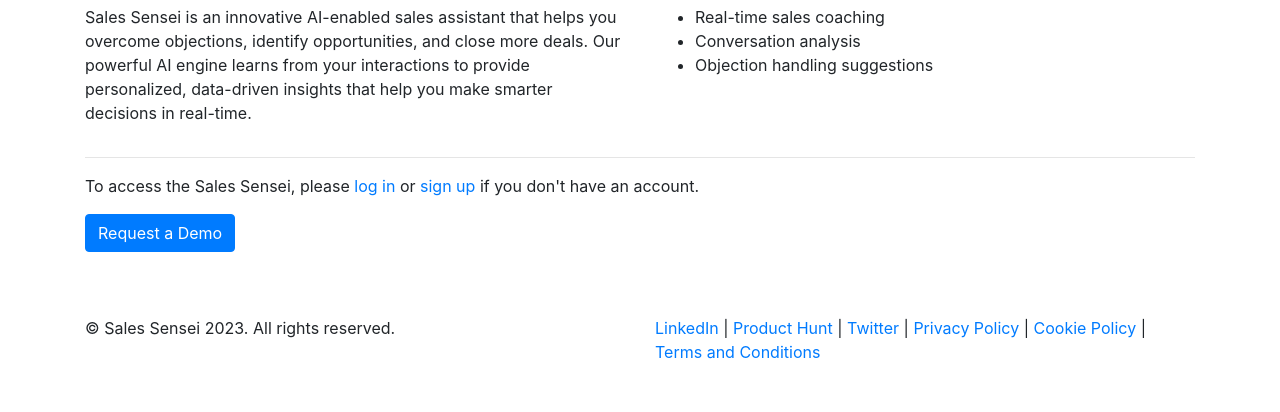
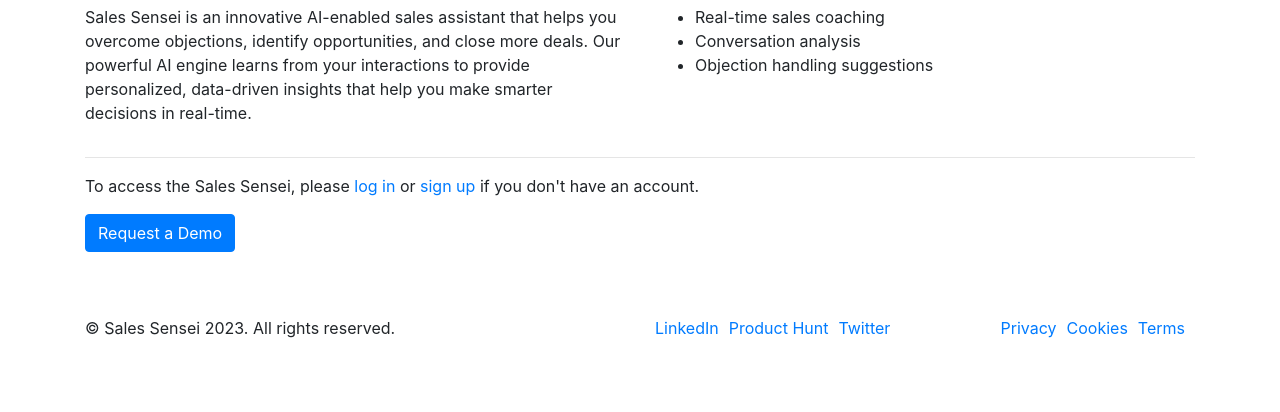
Before and after one commit to wooyakob/sensaigroup, a Flask app: page /landing in a window 1280 px wide. Shown: the part 561-973 px from the top of the page. After the commit the page ends 899 px from the top, so only its background shows below. Run offline with Flask 3, Linux system fonts and the light colour scheme; some libraries are stand-ins or nearby versions.

Commit message:
update link positioning

```diff
--- a/static/styles.css
+++ b/static/styles.css
@@ -141,3 +141,23 @@ footer {
   display: flex;
   justify-content: flex-end;
 }
+
+.footer-links {
+  display: grid;
+  grid-template-columns: auto 1fr;
+  column-gap: 30px;
+}
+.social-icons, .policy-links {
+  display: flex;
+  list-style-type: none;
+  padding: 0;
+}
+.social-icons li, .policy-links li {
+  margin-right: 10px;
+}
+.social-icons a, .policy-links a {
+  text-decoration: none;
+}
+.policy-links {
+  justify-content: flex-end;
+}
--- a/templates/landing.html
+++ b/templates/landing.html
@@ -50,17 +50,19 @@
                     <p>&copy; Sales Sensei 2023. All rights reserved.</p>
                 </div>
                 <div class="col-md-6">
-                    <p class="social-icons">
-                        <a href="https://www.linkedin.com/company/sales-sensei/" target="_blank">LinkedIn</a> |
-                        <a href="https://www.producthunt.com/posts/sales-sensei" target="_blank">Product Hunt</a> |
-                        <a href="https://twitter.com/sale_sensei" target="_blank">Twitter</a> |
-                        <a href="https://app.termly.io/document/privacy-policy/072a8aef-e879-45cc-91d4-4e5b8d8c3804">Privacy Policy</a> |
-                        <a href="https://app.termly.io/document/cookie-policy/19c5578c-8e72-4d3c-8f7d-c09ff48e5894">Cookie Policy</a> |
-                        <a href="https://app.termly.io/document/terms-of-service/45ab0415-1be1-4f4d-bcc2-ac4d89a23847">Terms and Conditions</a>
-                    </p>
+                    <div class="footer-links">
+                        <ul class="social-icons">
+                            <li><a href="https://www.linkedin.com/company/sales-sensei/" target="_blank">LinkedIn</a></li>
+                            <li><a href="https://www.producthunt.com/posts/sales-sensei" target="_blank">Product Hunt</a></li>
+                            <li><a href="https://twitter.com/sale_sensei" target="_blank">Twitter</a></li>
+                        </ul>
+                        <ul class="policy-links">
+                            <li><a href="https://app.termly.io/document/privacy-policy/072a8aef-e879-45cc-91d4-4e5b8d8c3804">Privacy</a></li>
+                            <li><a href="https://app.termly.io/document/cookie-policy/19c5578c-8e72-4d3c-8f7d-c09ff48e5894">Cookies</a></li>
+                            <li><a href="https://app.termly.io/document/terms-of-service/45ab0415-1be1-4f4d-bcc2-ac4d89a23847">Terms</a></li>
+                        </ul>
+                    </div>
                 </div>
-            </div>
-        </div>
     </footer>
 </body>
 </html>
```
Also changed, not shown: 1 other file.
